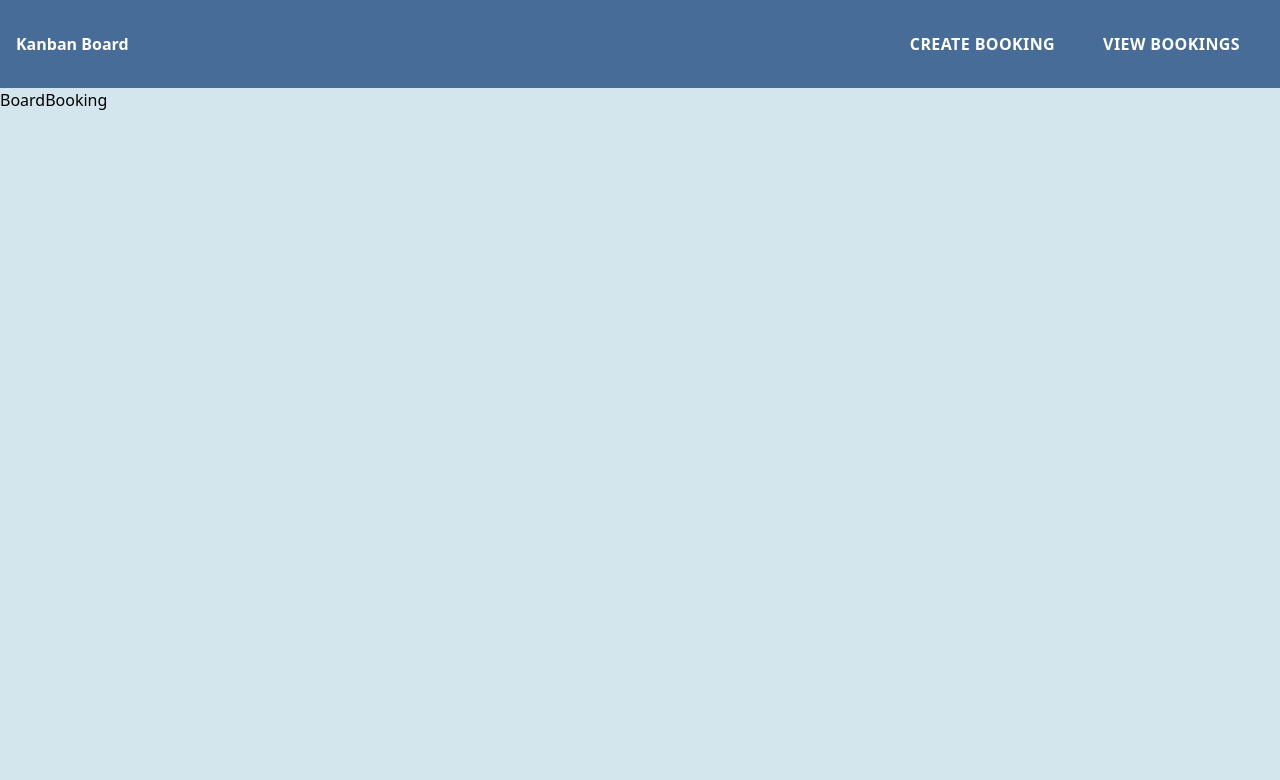
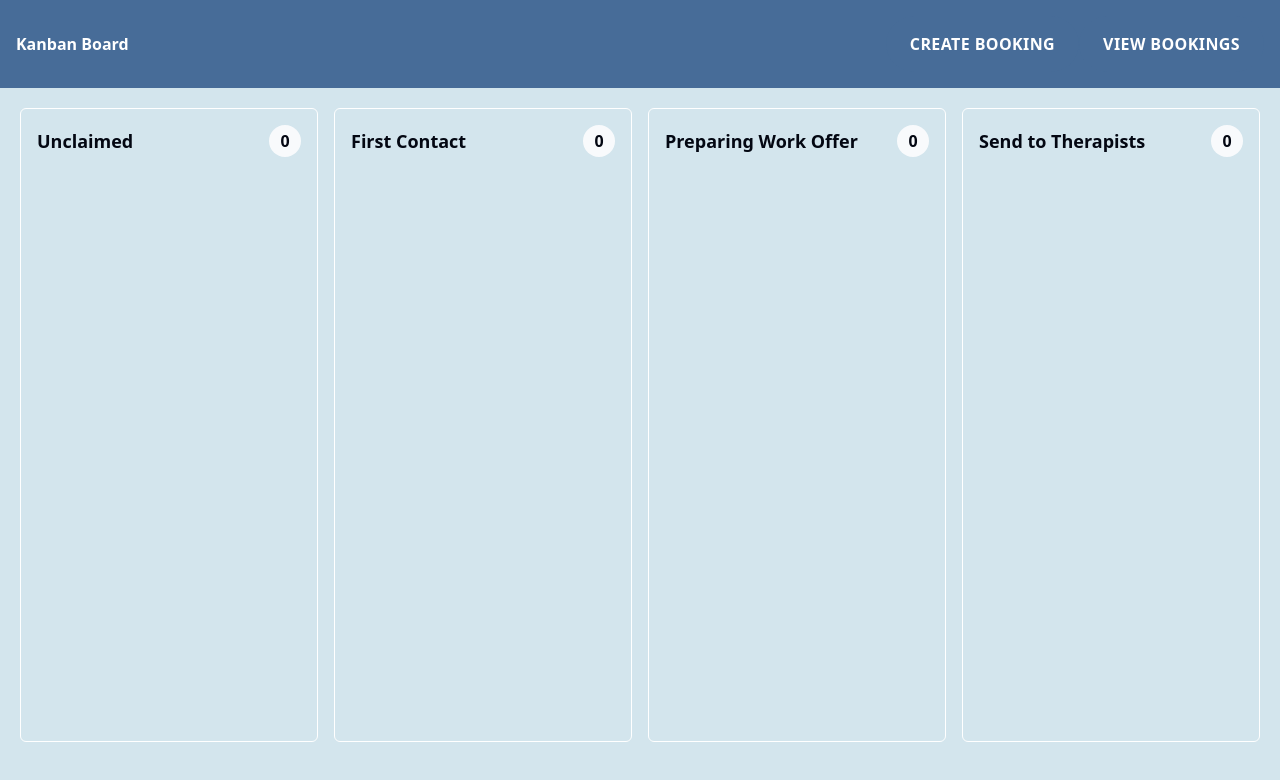
Before and after one commit to abdalhamedemad/Kanban-Board-Bookings, a React (Vite) app: page /board-booking in a window 1280 px wide. Shown: the top 780 px of the page. Built offline with nearby package versions, Linux system fonts and the light colour scheme.

Commit message:
feat: add board bookings

```diff
--- /dev/null
+++ b/src/components/BookingWarper.tsx
@@ -0,0 +1,17 @@
+function BookingWarper({ children, count, title }) {
+  return (
+    <div className="">
+      <div className="border border-white  rounded-md">
+        <div className="flex justify-between items-center text-gray-950 p-4 font-bold">
+          <h4 className="text-lg font-semibold">{title}</h4>
+          <span className="bg-slate-50 text-gray-950 rounded-full min-w-8 min-h-8 flex items-center justify-center ">
+            {count}
+          </span>
+        </div>
+        <div className="   h-[35rem] mt-2 overflow-auto px-4 ">{children}</div>
+      </div>
+    </div>
+  );
+}
+
+export default BookingWarper;
--- /dev/null
+++ b/src/components/MemberCard.tsx
@@ -0,0 +1,15 @@
+function MemberCard({ name, age, email, phone }) {
+  console.log(name);
+  return (
+    <div className="bg-slate-50 flex flex-col p-4 text-gray-950 items-start rounded-md mb-3 cursor-pointer hover:bg-slate-200 transform transition duration-300 hover:scale-105">
+      <p className="flex justify-between items-center w-full mb-2">
+        <span className="font-bold">{name}</span>
+        <span className="text-sm text-gray-600">{age} yo</span>
+      </p>
+      <p className="text-gray-600 mb-2">{email}</p>
+      <p className="text-gray-600 text-sm">{phone}</p>
+    </div>
+  );
+}
+
+export default MemberCard;
--- a/src/pages/BoardBooking.tsx
+++ b/src/pages/BoardBooking.tsx
@@ -1,8 +1,52 @@
-
+import { useBookings } from "../context/bookingsContext";
+import MemberCard from "../components/MemberCard";
+import BookingWarper from "../components/BookingWarper";
 function BoardBooking() {
-
+  const { unclaimedMembers } = useBookings();
   return (
-    <div>BoardBooking</div>
+    <div className="  p-5 h-full ">
+      <div className="flex flex-row text-white">
+        <div className="flex flex-col w-full text-center">
+          <div className="grid grid-cols-4 gap-4">
+            <BookingWarper
+              count={unclaimedMembers ? unclaimedMembers.length : 0}
+              title="Unclaimed"
+            >
+              {unclaimedMembers.map((booking, index) => (
+                <MemberCard
+                  key={index}
+                  name={booking.name}
+                  age={booking.age}
+                  email={booking.email}
+                  phone={booking.phone}
+                />
+              ))}
+            </BookingWarper>
+            {/* <div className="">
+              <b>First Contact</b>
+              <div className="bg-blue-500 border border-white h-full mt-2"></div>
+            </div> */}
+            <BookingWarper count={0} title="First Contact">
+              <div></div>
+            </BookingWarper>
+            {/* <div className="">
+              <b>Preparing Work Offer</b>
+              <div className="bg-blue-500 border border-white h-full mt-2"></div>
+            </div> */}
+            <BookingWarper count={0} title="Preparing Work Offer">
+              <div></div>
+            </BookingWarper>
+            {/* <div className="">
+              <b>Send to Therapists</b>
+              <div className="bg-blue-500 border border-white h-full mt-2"></div>
+            </div> */}
+            <BookingWarper count={0} title="Send to Therapists">
+              <div></div>
+            </BookingWarper>
+          </div>
+        </div>
+      </div>
+    </div>
   );
 }
 
```
